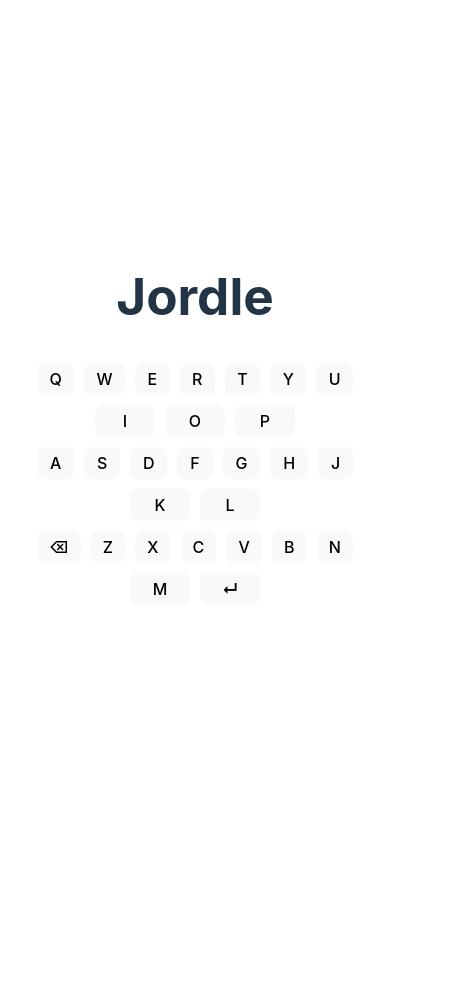
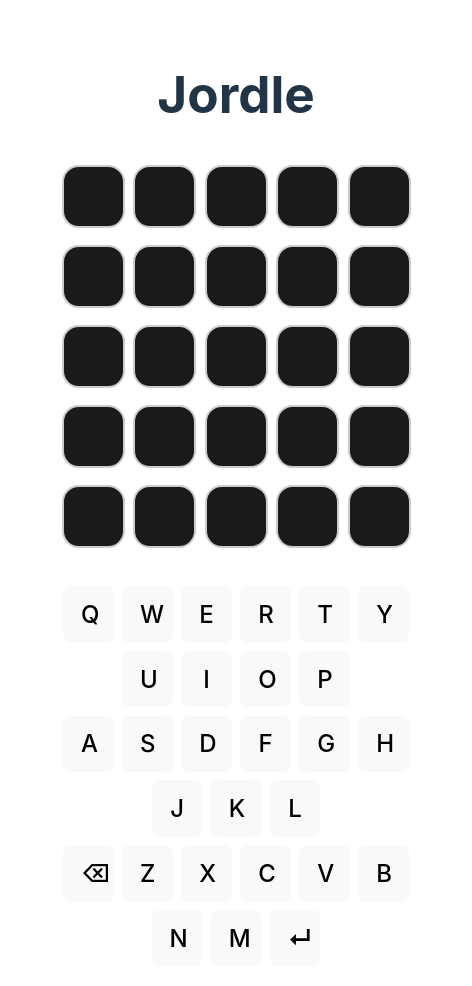
Before and after one commit to w04m1/Jordle-web, a Svelte app in the folder frontend/: page / in a window 390 px wide. Shown: the top 986 px of the page, 472 px wide, since content can reach past the window. Before the commit the page ends 844 px from the top, so only its background shows below. Built offline with nearby package versions, Linux system fonts and the light colour scheme.

Commit message:
feat: :construction: [WIP]: playing with styles :)

```diff
--- a/frontend/src/components/Board.svelte
+++ b/frontend/src/components/Board.svelte
@@ -1,14 +1,23 @@
 <script>
-  import { guesses } from "../store.js";
+  import { currentGuess, guesses, attemptNumber } from '../store.js';
 
-  let rows = [];
-  $: $guesses, (rows = [...$guesses]);
+  let displayRows = Array(5)
+    .fill(null)
+    .map(() => Array(5).fill(''));
+
+  $: $guesses.forEach((guess, index) => {
+    displayRows[index] = guess.padEnd(5, ' ').split('');
+  });
+
+  $: if ($attemptNumber < 5) {
+    displayRows[$attemptNumber] = $currentGuess.padEnd(5, ' ').split('');
+  }
 </script>
 
 <div class="board">
-  {#each rows as row, i}
+  {#each displayRows as row, i}
     <div class="row">
-      {#each row.split("") as letter, j}
+      {#each row as letter, j}
         <div class="cell">{letter}</div>
       {/each}
     </div>
@@ -17,12 +26,26 @@
 
 <style>
   .board {
-    /* TODO: board styles */
+    display: flex;
+    flex-direction: column;
+    align-items: center;
+    margin: 3vh;
   }
   .row {
-    /* TODO: row styles */
+    display: flex;
+    justify-content: center;
+    padding: 0.5vh 0;
   }
   .cell {
-    /* TODO: cell styles */
+    width: 7vh;
+    height: 7vh;
+    display: flex;
+    justify-content: center;
+    align-items: center;
+    margin: 0.5vh 0.5vh;
+    border: 0.3vh solid #ccc;
+    border-radius: 2vh;
+    font-size: 2rem;
+    background-color: #1a1a1a;
   }
 </style>
--- a/frontend/src/components/Keyboard.svelte
+++ b/frontend/src/components/Keyboard.svelte
@@ -1,17 +1,22 @@
 <script>
-  import { currentGuess, guesses, gameStatus } from "../store.js";
+  import {
+    currentGuess,
+    guesses,
+    gameStatus,
+    attemptNumber,
+  } from '../store.js';
 
-  const rows = ["QWERTYUIOP", "ASDFGHJKL", "ZXCVBNM"];
+  const rows = ['QWERTYUIOP', 'ASDFGHJKL', 'ZXCVBNM'];
 
   function handleKeyClick(key) {
-    if (key === "Enter") {
-      // TODO: handle the enter key press
-      guesses.update((current) => [...current, $currentGuess]);
-      currentGuess.set("");
-    } else if (key === "Backspace") {
-      currentGuess.update((value) => value.slice(0, -1));
-    } else {
-      currentGuess.update((value) => (value.length < 5 ? value + key : value));
+    if (key === 'Enter' && $currentGuess.length === 5) {
+      guesses.update(n => [...n, $currentGuess]);
+      currentGuess.set('');
+      attemptNumber.update(n => n + 1);
+    } else if (key === 'Backspace') {
+      currentGuess.update(c => c.slice(0, -1));
+    } else if ($currentGuess.length < 5) {
+      currentGuess.update(c => c + key);
     }
   }
 </script>
@@ -19,21 +24,21 @@
 <div class="keyboard">
   {#each rows as row}
     <div class="row">
-      {#if row === "ZXCVBNM"}
-        <button class="function" on:click={() => handleKeyClick("Backspace")}
+      {#if row === 'ZXCVBNM'}
+        <button class="function" on:click={() => handleKeyClick('Backspace')}
           >&#x232B;</button
         >
       {/if}
-      {#each row.split("") as letter}
+      {#each row.split('') as letter}
         <button class="letter" on:click={() => handleKeyClick(letter)}
           >{letter}</button
         >
       {/each}
-      {#if row === "ZXCVBNM"}
+      {#if row === 'ZXCVBNM'}
         <button
           class="function"
           style="font-weight: bold"
-          on:click={() => handleKeyClick("Enter")}>&crarr;</button
+          on:click={() => handleKeyClick('Enter')}>&crarr;</button
         >
       {/if}
     </div>
@@ -55,18 +60,14 @@
 
   .letter,
   .function {
-    margin: 5px;
-    padding: 10px 15px;
+    font-size: 1.5rem;
+    margin: 0.5vh;
+    padding: 1.5vh 2vh;
     flex-grow: 1;
-    min-width: 40px;
-    max-width: 60px;
+    min-width: 3vb;
+    max-width: 6vh;
   }
 
   @media (max-width: 590px) {
-    .letter,
-    .function {
-      padding: 5px 10px;
-      min-width: 20px;
-    }
   }
 </style>
--- a/frontend/src/store.js
+++ b/frontend/src/store.js
@@ -1,5 +1,6 @@
 import { writable } from 'svelte/store';
 
 export const currentGuess = writable('');
+export const attemptNumber = writable(0);
 export const guesses = writable([]);
 export const gameStatus = writable('playing');
```
Also changed, not shown: 1 other file (tests, documents, lock files or other folders).
